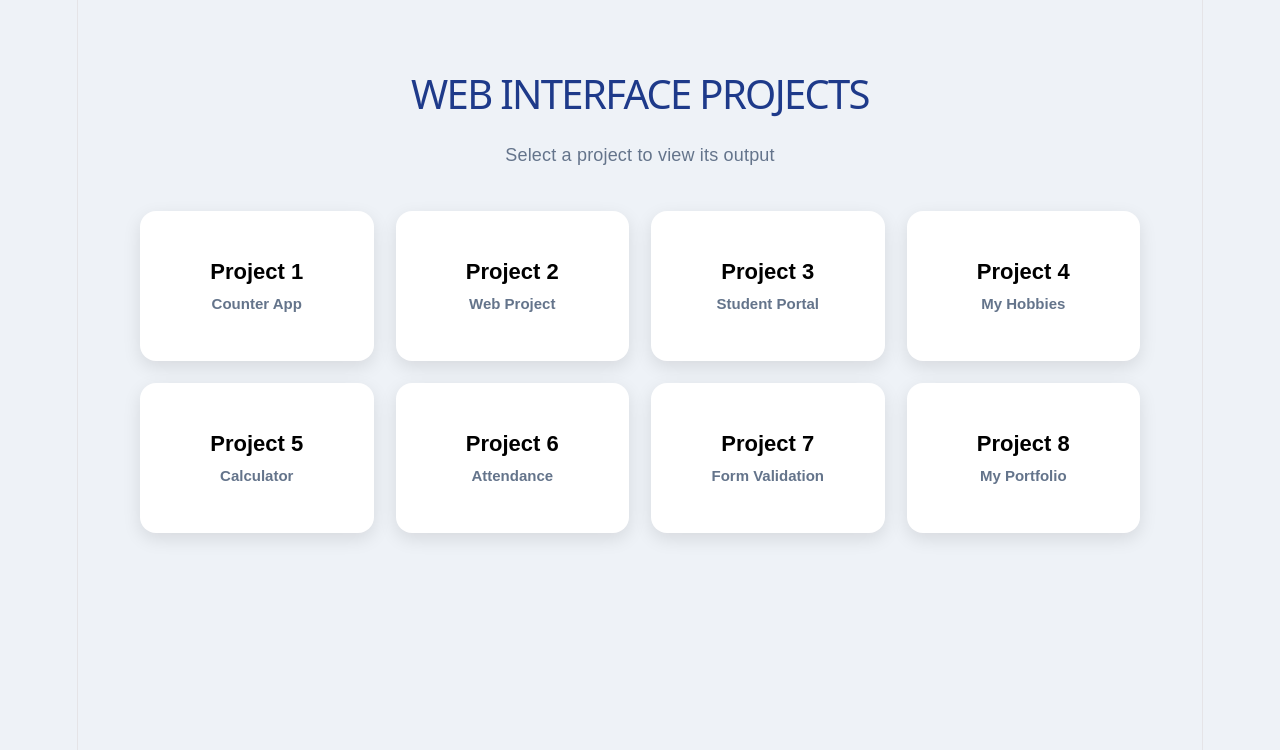
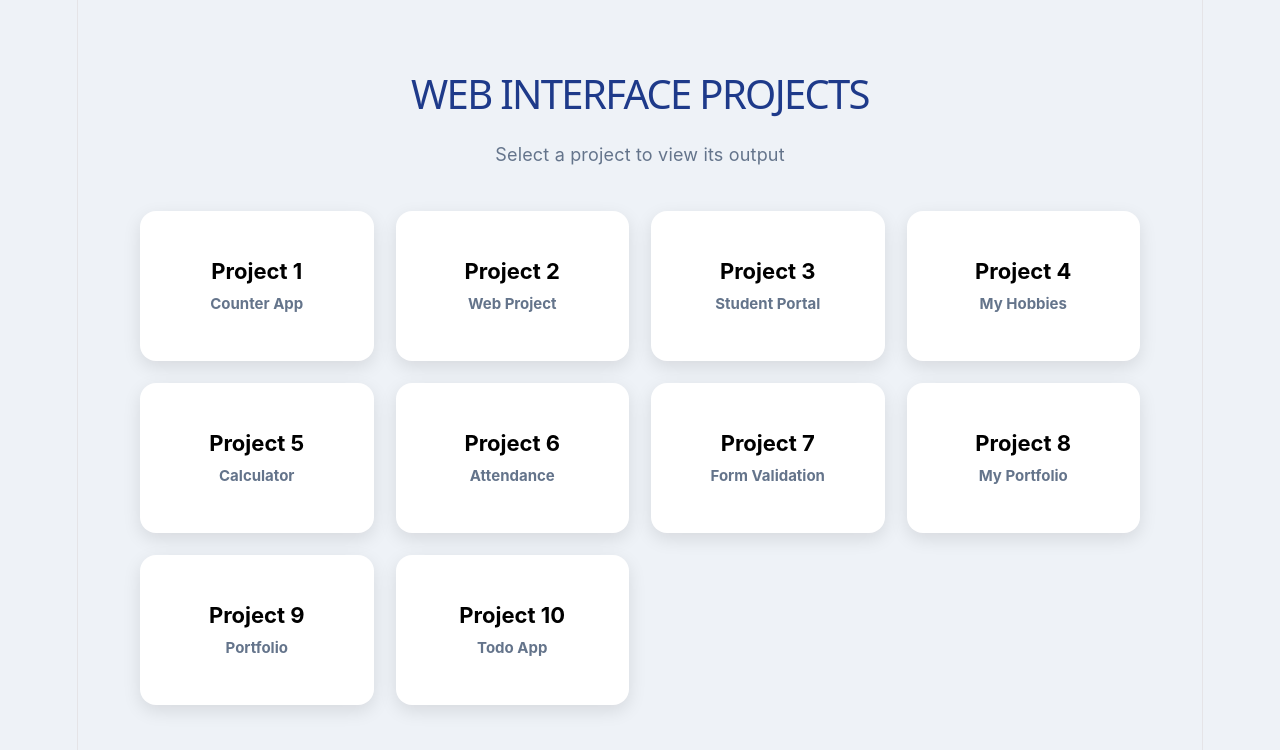
Before and after one commit to nr653552-nithya/Web-Interface-Projects, a React (Vite) app: page / in a window 1280 px wide. Shown: the top 750 px of the page. Built offline with nearby package versions, Linux system fonts and the light colour scheme.

Commit message:
Add Project 9 and Project 10 to main app

```diff
--- a/src/App.jsx
+++ b/src/App.jsx
@@ -6,6 +6,8 @@ import Project5 from "./Project5/App";
 import Project6 from "./Project6/App";
 import Project7 from "./Project7/App";
 import Project8 from "./Project8/App";
+import Project9 from "./Project9/App";
+import Project10 from "./Project10/App";
 
 import "./App.css";
 
@@ -20,7 +22,6 @@ function App() {
     setSelectedProject(null);
   };
 
-  // PROJECT 1
   if (selectedProject === "Project 1") {
     return (
       <div className="output-page">
@@ -39,7 +40,6 @@ function App() {
     );
   }
 
-  // PROJECT 2
   if (selectedProject === "Project 2") {
     return (
       <div className="output-page">
@@ -58,7 +58,6 @@ function App() {
     );
   }
 
-  // PROJECT 3
   if (selectedProject === "Project 3") {
     return (
       <div className="output-page">
@@ -67,13 +66,11 @@ function App() {
         </button>
 
         <h1>Project 3</h1>
-
         <Project3 />
       </div>
     );
   }
 
-  // PROJECT 4
   if (selectedProject === "Project 4") {
     return (
       <div className="output-page">
@@ -82,13 +79,11 @@ function App() {
         </button>
 
         <h1>Project 4</h1>
-
         <Project4 />
       </div>
     );
   }
 
-  // PROJECT 5
   if (selectedProject === "Project 5") {
     return (
       <div className="output-page">
@@ -97,13 +92,11 @@ function App() {
         </button>
 
         <h1>Project 5</h1>
-
         <Project5 />
       </div>
     );
   }
 
-  // PROJECT 6
   if (selectedProject === "Project 6") {
     return (
       <div className="output-page">
@@ -112,13 +105,11 @@ function App() {
         </button>
 
         <h1>Project 6</h1>
-
         <Project6 />
       </div>
     );
   }
 
-  // PROJECT 7
   if (selectedProject === "Project 7") {
     return (
       <div className="output-page">
@@ -127,13 +118,11 @@ function App() {
         </button>
 
         <h1>Project 7</h1>
-
         <Project7 />
       </div>
     );
   }
 
-  // PROJECT 8
   if (selectedProject === "Project 8") {
     return (
       <div className="output-page">
@@ -142,13 +131,37 @@ function App() {
         </button>
 
         <h1>Project 8</h1>
-
         <Project8 />
       </div>
     );
   }
 
-  // HOME PAGE
+  if (selectedProject === "Project 9") {
+    return (
+      <div className="output-page">
+        <button className="back-button" onClick={goHome}>
+          ← Back to Projects
+        </button>
+
+        <h1>Project 9</h1>
+        <Project9 />
+      </div>
+    );
+  }
+
+  if (selectedProject === "Project 10") {
+    return (
+      <div className="output-page">
+        <button className="back-button" onClick={goHome}>
+          ← Back to Projects
+        </button>
+
+        <h1>Project 10</h1>
+        <Project10 />
+      </div>
+    );
+  }
+
   return (
     <div className="home-page">
       <h1>WEB INTERFACE PROJECTS</h1>
@@ -221,6 +234,22 @@ function App() {
           <small>My Portfolio</small>
         </button>
 
+        <button
+          className="project-card"
+          onClick={() => openProject("Project 9")}
+        >
+          <span>Project 9</span>
+          <small>Portfolio</small>
+        </button>
+
+        <button
+          className="project-card"
+          onClick={() => openProject("Project 10")}
+        >
+          <span>Project 10</span>
+          <small>Todo App</small>
+        </button>
+
       </div>
     </div>
   );
```
